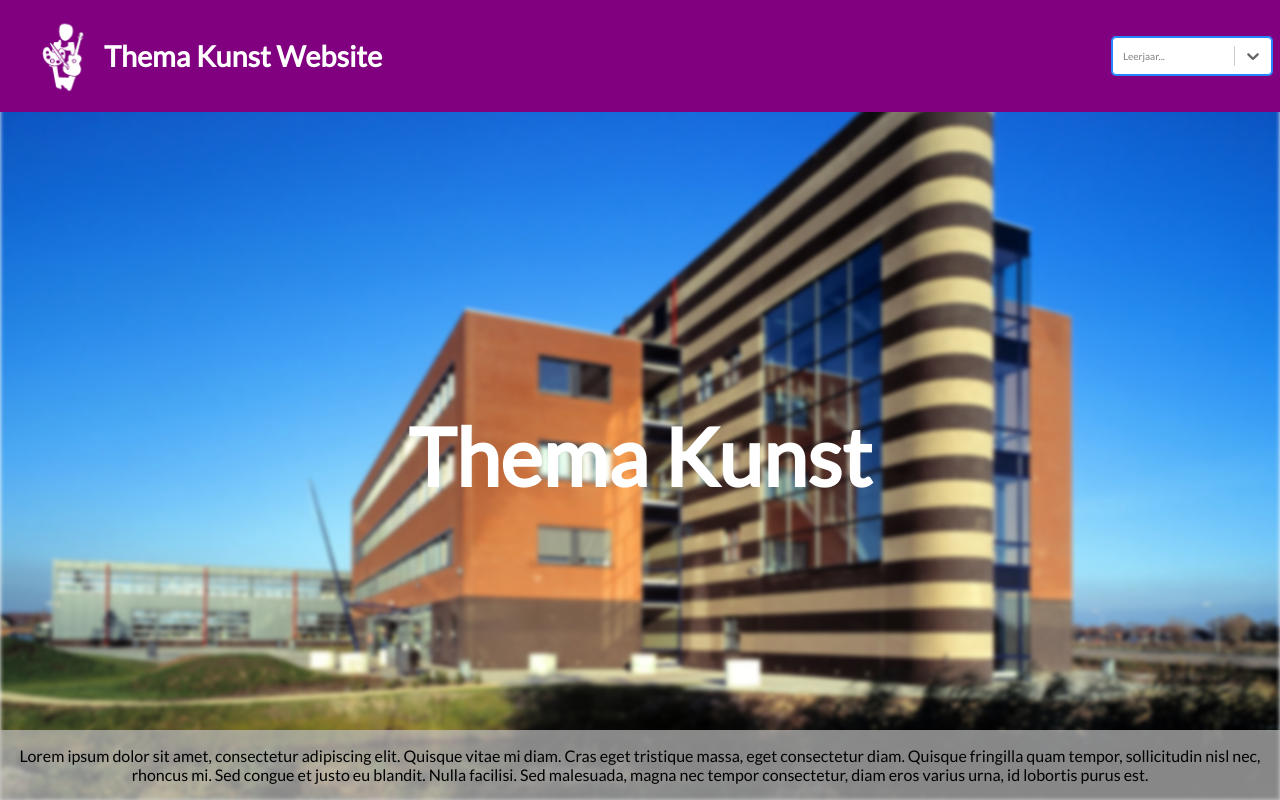
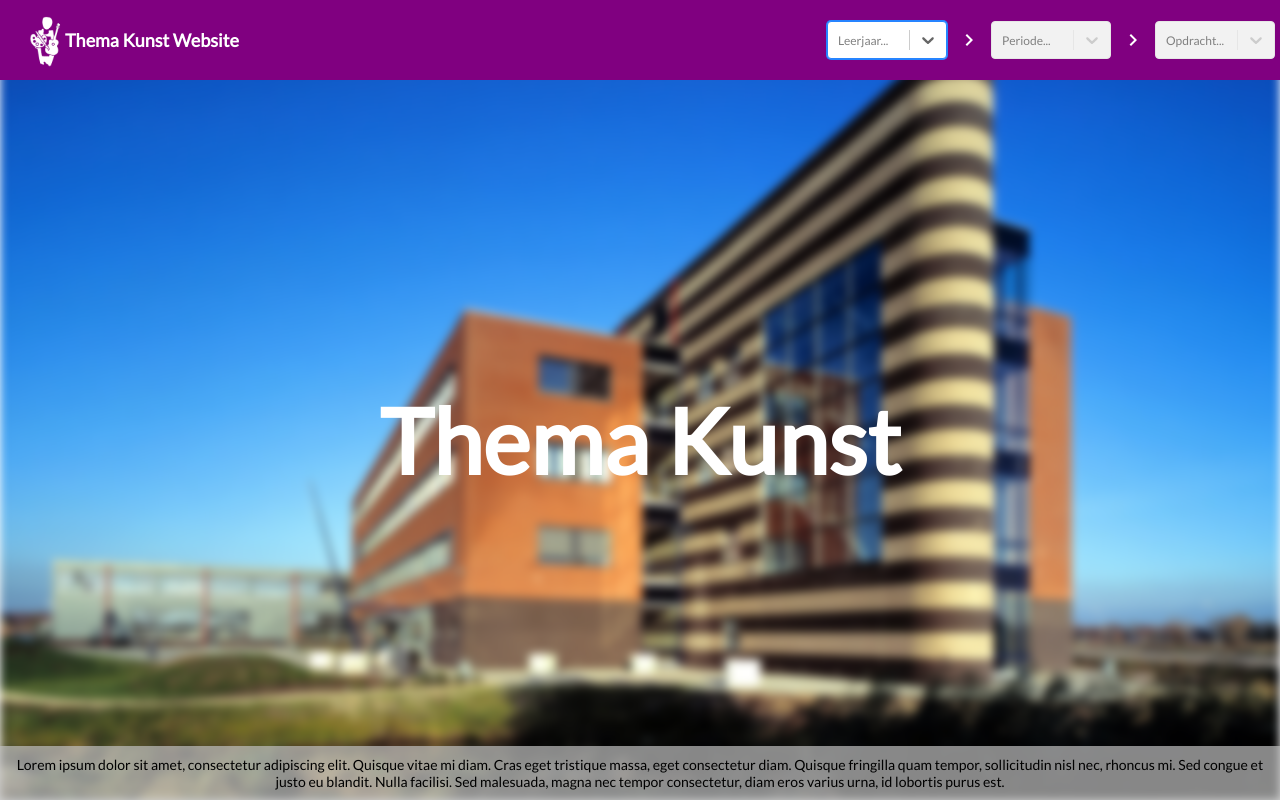
Before and after one commit to nobobo1234/themakunst-gatsby-archive, a Gatsby site: page / in a window 1280 px wide. Built offline with nearby package versions, Linux system fonts and the light colour scheme; Gatsby itself is replaced by a stand-in of ours.

Commit message:
Improving header

```diff
--- a/gatsby-config.js
+++ b/gatsby-config.js
@@ -27,6 +27,7 @@ module.exports = {
                 display: `minimal-ui`,
             },
         },
+        'gatsby-plugin-svgr',
         // this (optional) plugin enables Progressive Web App + Offline functionality
         // To learn more, visit: https://gatsby.dev/offline
         // `gatsby-plugin-offline`,
--- a/package.json
+++ b/package.json
@@ -5,12 +5,14 @@
   "version": "0.1.0",
   "author": "Kyle Mathews <mathews.kyle@gmail.com>",
   "dependencies": {
+    "@svgr/webpack": "^4.3.3",
     "gatsby": "^2.15.20",
     "gatsby-image": "^2.2.20",
     "gatsby-plugin-manifest": "^2.2.18",
     "gatsby-plugin-offline": "^3.0.8",
     "gatsby-plugin-react-helmet": "^3.1.8",
     "gatsby-plugin-sharp": "^2.2.25",
+    "gatsby-plugin-svgr": "^2.0.2",
     "gatsby-source-filesystem": "^2.1.26",
     "gatsby-transformer-sharp": "^2.2.16",
     "prop-types": "^15.7.2",
--- a/src/components/BackgroundImage/index.js
+++ b/src/components/BackgroundImage/index.js
@@ -5,7 +5,7 @@ import background from '../../images/backdrop.jpg';
 export default styled.div`
     background-image: url(${background});
     background-size: cover;
-    filter: blur(2px);
+    filter: blur(5px);
     height: 100%;
     width: 100%;
     position: fixed;
--- a/src/components/Info/index.js
+++ b/src/components/Info/index.js
@@ -8,6 +8,6 @@ export default styled.div`
     bottom: 0;
     background-color: rgba(192, 192, 192, 0.7);
     padding: 1rem;
-    font-size: 1rem;
+    font-size: 1.4rem;
     text-align: center;
 `;
--- a/src/components/NavBar/Header.js
+++ b/src/components/NavBar/Header.js
@@ -2,7 +2,7 @@ import styled from 'styled-components';
 import Select from '../Select';
 
 export default styled.div`
-    height: 7rem;
+    height: 8rem;
     width: 100%;
     background-color: purple;
     display: flex;
@@ -14,6 +14,8 @@ export default styled.div`
     }
 
     & > ${Select} {
-        width: 10rem;
+        width: 12rem;
+        font-family: inherit;
+        font-size: 1.2rem;
     }
 `;
--- a/src/components/NavBar/index.js
+++ b/src/components/NavBar/index.js
@@ -1,12 +1,13 @@
 import { Link } from "gatsby";
 import PropTypes from "prop-types";
-import React from "react";
+import React, { useState } from "react";
 
 import Header from './Header'
 import Image from '../Image';
 import ThemaKunst from '../../images/themakunstwit.png';
 import NavTitle from './NavTitle';
 import Select from '../Select';
+import { ReactComponent as RightArrow } from '../../images/right_arrow.svg';
 
 const options = [
   { value: '1', label: 'Leerjaar 1' },
@@ -14,7 +15,21 @@ const options = [
   { value: '3', label: 'Leerjaar 3' }
 ]
 
-const NavBar = ({ siteTitle }) => (
+const periodOptions = [
+    { value: '1', label: 'Periode 1' },
+    { value: '2', label: 'Periode 2' },
+    { value: '3', label: 'Periode 3' },
+    { value: '4', label: 'Periode 4' }
+];
+
+const opdrachtOpties = Array.from({ length: 6 }).fill(0).map((_, i) => ({ value: i, label: `Opdracht ${i+1}` }));
+
+const NavBar = ({ siteTitle }) => {
+    const [year, setYear] = useState();
+    const [period, setPeriod] = useState();
+    const [exercises, setExercises] = useState([]);
+
+    return (
         <Header>
             <div style={{ height: '90%', width: '5rem' }}>
                 <Image src={ThemaKunst} />
@@ -30,9 +45,14 @@ const NavBar = ({ siteTitle }) => (
                     {siteTitle}
                 </Link>
             </NavTitle>
-    <Select options={options} autoFocus placeholder="Leerjaar..." />
+            <Select options={options} autoFocus placeholder="Leerjaar..." value={year} />
+            <RightArrow style={{ fill: '#fff' }} />
+            <Select options={periodOptions} placeholder="Periode..." isDisabled value={period} />
+            <RightArrow style={{ fill: '#fff' }} />
+            <Select options={opdrachtOpties} placeholder="Opdracht..." isDisabled value={exercises} />
         </Header>
     )
+}
 
 Header.propTypes = {
   siteTitle: PropTypes.string,
--- a/src/components/Title/index.js
+++ b/src/components/Title/index.js
@@ -2,5 +2,5 @@ import styled from 'styled-components';
 
 export default styled.h1`
     color: white;
-    font-size: 5rem;
+    font-size: 9rem;
 `;
--- a/src/styles/index.css
+++ b/src/styles/index.css
@@ -6,9 +6,11 @@
     box-sizing: inherit;
 }
 
+html {
+    font-size: 62.5%;
+    box-sizing: border-box;
+}
+
 body {
-    font-size: 62.5%;
-
-    box-sizing: border-box;
     font-family: 'Lato', sans-serif;
 }
```
Also changed, not shown: src/images/right_arrow.svg (added), 1 other file. Lines whose indentation alone changed are shown as unchanged.
